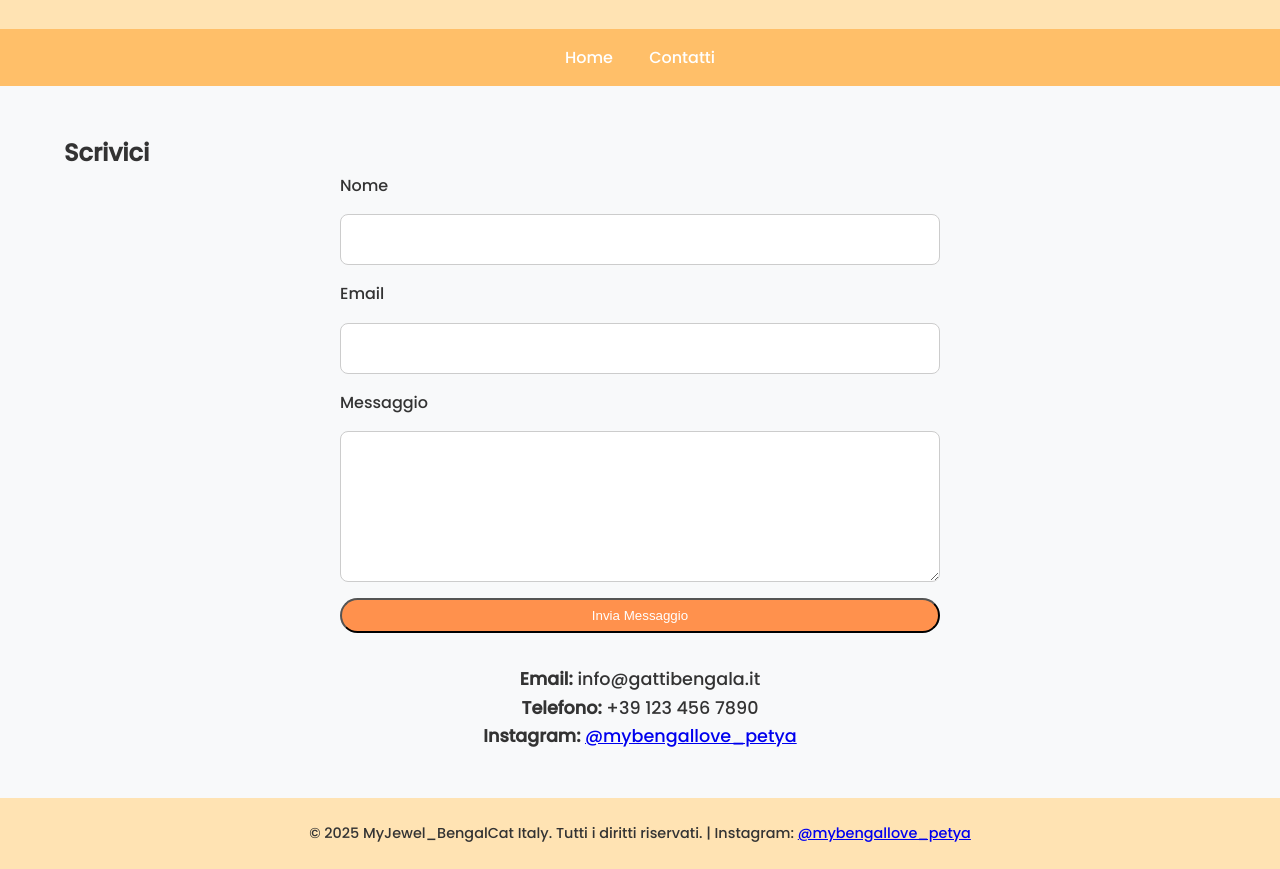
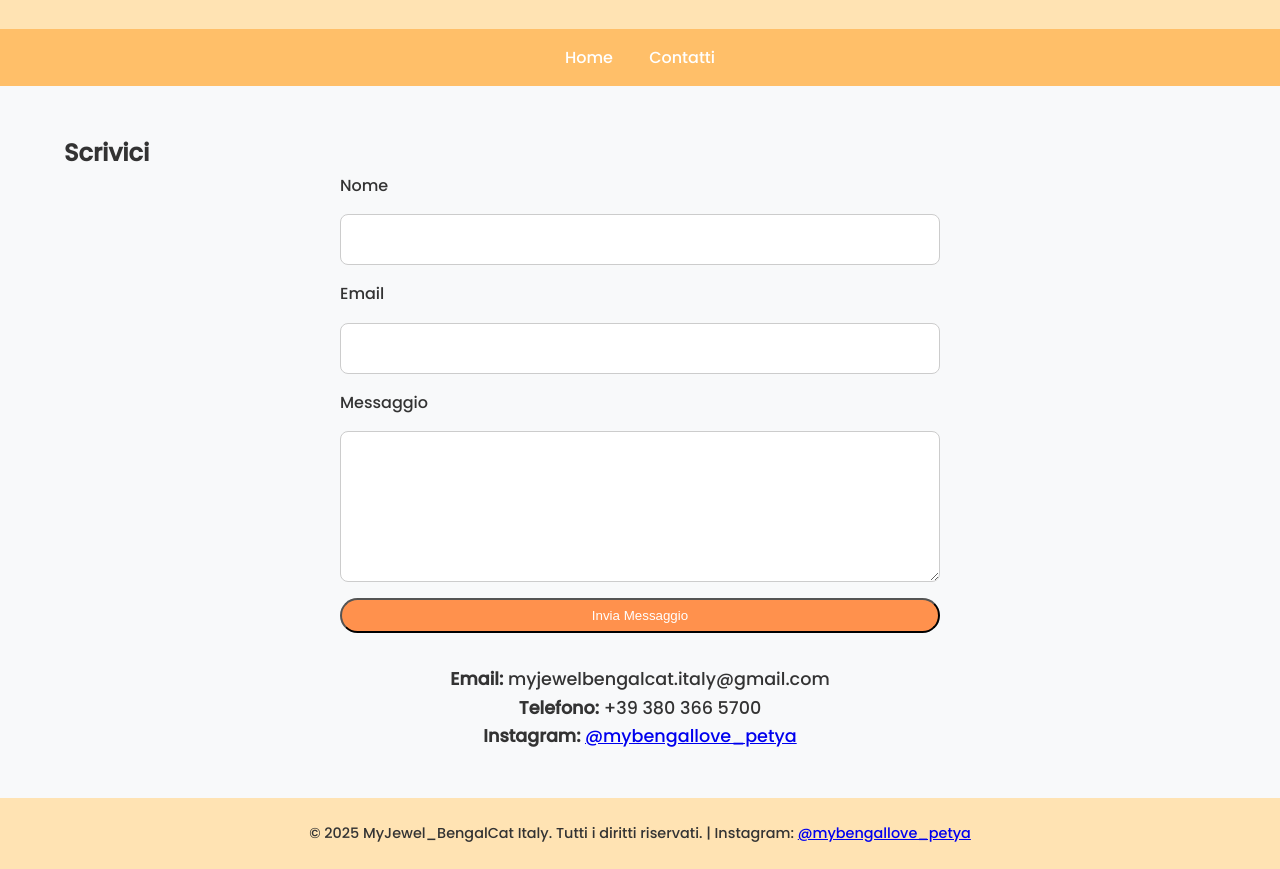
Before and after one commit to Pleon3101/MyJewelBengal, a plain HTML site: page Contatti.html in a window 1280 px wide. Shown: the part 138-1007 px from the top of the page. Drawn offline with nearby package versions, Linux system fonts and the light colour scheme.

Commit message:
Update Numero ed Email

```diff
--- a/Contatti.html
+++ b/Contatti.html
@@ -42,8 +42,8 @@
     </form>
 
     <div class="info-contatto">
-      <p><strong>Email:</strong> info@gattibengala.it</p>
-      <p><strong>Telefono:</strong> +39 123 456 7890</p>
+      <p><strong>Email:</strong> myjewelbengalcat.italy@gmail.com</p>
+      <p><strong>Telefono:</strong> +39 380 366 5700</p>
       <p><strong>Instagram:</strong> <a href="https://instagram.com/mybengallove_petya" target="_blank">@mybengallove_petya</a></p>
     </div>
   </section>
```
